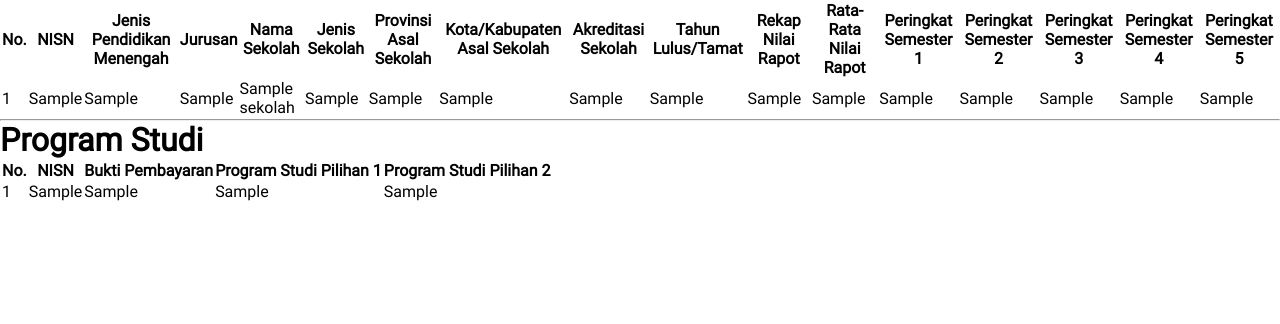
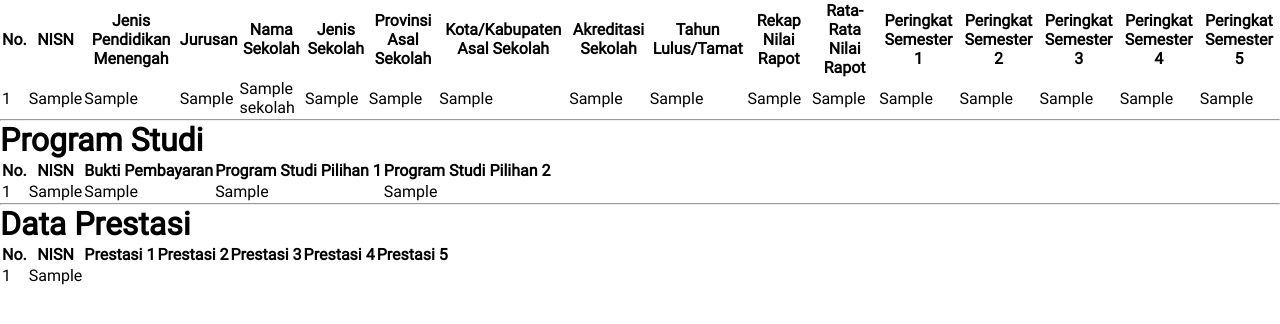
Before and after one commit to Kel-1-Cabang-GitHub/poltekkespalembang, a CodeIgniter app: page /poltekkespalembang/index.php/admin_controller/data_pendaftar in a window 1280 px wide. Shown: the part 264-588 px from the top of the page. Run offline with CodeIgniter, Linux system fonts and the light colour scheme; tables that the repository leaves empty or names only in its code hold one stand-in row (values such as "Sample post"); data that the repository does not hold is empty.

Commit message:
Make validation and database logic for data prestasi and berkas ktmse gakin

```diff
--- a/application/controllers/Admin_Controller.php
+++ b/application/controllers/Admin_Controller.php
@@ -7,7 +7,7 @@ class Admin_Controller extends CI_Controller
 	{
 		parent::__construct();
 		$this->load->helper('admin');
-		$this->load->model('Admin_Model');
+		$this->load->model('Daftar_Model');
 	}
 
 	public function register()
@@ -25,10 +25,10 @@ class Admin_Controller extends CI_Controller
 	public function data_pendaftar()
 	{
 		$data = [
-			'data_pribadi' => $this->Admin_Model->get_all_data('data_pribadi'),
-			'data_sekolah' => $this->Admin_Model->get_all_data('data_sekolah'),
-			// 'peringkat' => $this->Admin_Model->get_all_data('peringkat'),
-			'program_studi' => $this->Admin_Model->get_all_data('program_studi')
+			'data_pribadi' => $this->Daftar_Model->get_all_data('data_pribadi'),
+			'data_sekolah' => $this->Daftar_Model->get_all_data('data_sekolah'),
+			'program_studi' => $this->Daftar_Model->get_all_data('program_studi'),
+			'data_prestasi' => $this->Daftar_Model->get_all_data('data_prestasi'),
 		];
 
 		$this->load->view('data-pendaftar', $data);
@@ -45,28 +45,37 @@ class Admin_Controller extends CI_Controller
 			'nisn', 'jenis_pendidikan_menengah', 'jurusan', 'nama_sekolah',
 			'jenis_sekolah', 'provinsi_asal_sekolah', 'kota_kabupaten_asal_sekolah',
 			'akreditasi_sekolah', 'tahun_lulus', 'rekap_nilai_rapot', 'rata_rata_nilai_rapot',
-			'peringkat_semester_1', 'peringkat_semester_2', 'peringkat_semester_3',
-			'peringkat_semester_4', 'peringkat_semester_5'
 		];
+		for ($i = 1; $i <= 5; $i++) {
+			array_push($data_sekolah_columns, "peringkat_semester_$i");
+		}
 		$program_studi_columns = ['nisn', 'bukti_pembayaran', 'program_studi_pilihan_1', 'program_studi_pilihan_2'];
+		$data_prestasi_columns = ['nisn'];
+		for ($i = 1; $i <= 5; $i++) {
+			array_push($data_prestasi_columns, "prestasi_$i");
+		}
 
-		$all_data_pribadi = $this->Admin_Model->get_all_data('data_pribadi');
-		$all_data_sekolah = $this->Admin_Model->get_all_data('data_sekolah');
-		$all_program_studi = $this->Admin_Model->get_all_data('program_studi');
+		$all_data_pribadi = $this->Daftar_Model->get_all_data('data_pribadi');
+		$all_data_sekolah = $this->Daftar_Model->get_all_data('data_sekolah');
+		$all_program_studi = $this->Daftar_Model->get_all_data('program_studi');
+		$all_data_prestasi = $this->Daftar_Model->get_all_data('data_prestasi');
 
 		$spreadsheet = make_new_spreadsheet();
 
 		$data_pribadi_sheet = $spreadsheet->getActiveSheet()->setTitle('Data Pribadi');
 		$data_sekolah_sheet = create_new_sheet($spreadsheet, 'Data Sekolah');
 		$program_studi_sheet = create_new_sheet($spreadsheet, 'Program Studi');
+		$data_prestasi_sheet = create_new_sheet($spreadsheet, 'Data Prestasi');
 
 		make_header_cell($data_pribadi_sheet, ...$data_pribadi_columns);
 		make_header_cell($data_sekolah_sheet, ...$data_sekolah_columns);
 		make_header_cell($program_studi_sheet, ...$program_studi_columns);
+		make_header_cell($data_prestasi_sheet, ...$data_prestasi_columns);
 
 		insert_data_into_spreadsheet($data_pribadi_sheet, $all_data_pribadi, ...$data_pribadi_columns);
 		insert_data_into_spreadsheet($data_sekolah_sheet, $all_data_sekolah, ...$data_sekolah_columns);
 		insert_data_into_spreadsheet($program_studi_sheet, $all_program_studi, ...$program_studi_columns);
+		insert_data_into_spreadsheet($data_prestasi_sheet, $all_data_prestasi, ...$data_prestasi_columns);
 
 		save_spreadsheet($spreadsheet);
 	}
--- a/application/helpers/daftar_helper.php
+++ b/application/helpers/daftar_helper.php
@@ -12,7 +12,7 @@ if (!function_exists('upload_file')) {
 	{
 		$CI = &get_instance();
 
-		if (empty($_FILES[$name_attr]['name'])) return 'No file uploaded!';
+		if (empty($_FILES[$name_attr]['name'])) return null;
 		$config['upload_path'] = $upload_path;
 		$config['allowed_types'] = $allowed_types;
 		$config['file_name'] = $file_name;
--- a/application/models/Admin_Model.php
+++ b/application/models/Admin_Model.php
@@ -3,23 +3,5 @@ defined('BASEPATH') or exit('No direct script access allowed');
 
 class Admin_Model extends CI_Model
 {
-	public function get_all_data($table_name)
-	{
-		// SELECT * FROM $table_name;
-		return $this->db->get($table_name)->result_array();
-	}
 
-	public function update_data($table_nama, $data, $id)
-	{
-		// UPDATE $table_nama SET $data WHERE id = $id;
-		$this->db->where('id', $id);
-		$this->db->update($table_nama, $data);
-	}
-
-	public function delete_data($table_nama, $id)
-	{
-		// DELETE FROM $table_nama WHERE id = $id;
-		$this->db->where('id', $id);
-		$this->db->delete($table_nama);
-	}
 }
--- a/application/models/Daftar_Model.php
+++ b/application/models/Daftar_Model.php
@@ -8,4 +8,31 @@ class Daftar_Model extends CI_Model
 		// INSERT INTO $table_name VALUES ($data);
 		return $this->db->insert($table_name, $data);
 	}
+
+	public function get_all_data($table_name)
+	{
+		if ($this->count_rows($table_name) <= 0) return [];
+		// SELECT * FROM $table_name;
+		return $this->db->get($table_name)->result_array();
+	}
+
+	public function update_data($table_nama, $data, $id)
+	{
+		// UPDATE $table_nama SET $data WHERE id = $id;
+		$this->db->where('id', $id);
+		$this->db->update($table_nama, $data);
+	}
+
+	public function delete_data($table_nama, $id)
+	{
+		// DELETE FROM $table_nama WHERE id = $id;
+		$this->db->where('id', $id);
+		$this->db->delete($table_nama);
+	}
+
+	public function count_rows($table_name)
+	{
+		// SELECT COUNT(*) FROM $table_name;
+		return $this->db->get($table_name)->num_rows();
+	}
 }
--- a/application/views/data-pendaftar.php
+++ b/application/views/data-pendaftar.php
@@ -82,11 +82,9 @@
 				<th>Tahun Lulus/Tamat</th>
 				<th>Rekap Nilai Rapot</th>
 				<th>Rata-Rata Nilai Rapot</th>
-				<th>Peringkat Semester 1</th>
-				<th>Peringkat Semester 2</th>
-				<th>Peringkat Semester 3</th>
-				<th>Peringkat Semester 4</th>
-				<th>Peringkat Semester 5</th>
+				<?php for ($i = 1; $i <= 5; $i++): ?>
+					<th>Peringkat Semester <?= $i ?></th>
+				<?php endfor; ?>
 			</tr>
 		</thead>
 		<tbody>
@@ -106,17 +104,15 @@
 						<td><?= $data['tahun_lulus']; ?></td>
 						<td><?= $data['rekap_nilai_rapot']; ?></td>
 						<td><?= $data['rata_rata_nilai_rapot']; ?></td>
-						<td><?= $data['peringkat_semester_1']; ?></td>
-						<td><?= $data['peringkat_semester_2']; ?></td>
-						<td><?= $data['peringkat_semester_3']; ?></td>
-						<td><?= $data['peringkat_semester_4']; ?></td>
-						<td><?= $data['peringkat_semester_5']; ?></td>
+						<?php for ($i = 1; $i <= 5; $i++): ?>
+							<td><?= $data["peringkat_semester_$i"]; ?></td>
+						<?php endfor; ?>
 					</tr>
 					<?php $counter++; ?>
 				<?php endforeach; ?>
 			<?php else: ?>
 				<tr>
-					<td colspan="12">No Records founds</td>
+					<td colspan="17">No Records founds</td>
 				</tr>
 			<?php endif; ?>
 		</tbody>
@@ -153,5 +149,36 @@
 			<?php endif; ?>
 		</tbody>
 	</table>
+	<hr>
+	<h1>Data Prestasi</h1>
+	<table>
+		<thead>
+			<tr>
+				<th>No.</th>
+				<th>NISN</th>
+				<?php for ($i = 1; $i <= 5; $i++): ?>
+					<th>Prestasi <?= $i ?></th>
+				<?php endfor; ?>
+			</tr>
+		</thead>
+		<tbody>
+			<?php $counter = 1; ?>
+			<?php if (isset($data_prestasi) && !empty($data_prestasi)): ?>
+				<?php foreach ($data_prestasi as $key => $data): ?>
+					<tr>
+						<td><?= $counter ?></td>
+						<td><?= $data['nisn'] ?></td>
+						<?php for ($i = 1; $i <= 5; $i++): ?>
+							<td><?= $data["prestasi_$i"] ?></td>
+						<?php endfor; ?>
+					</tr>
+				<?php endforeach; ?>
+			<?php else: ?>
+				<tr>
+					<td colspan="7">No Records founds</td>
+				</tr>
+			<?php endif; ?>
+		</tbody>
+	</table>
 </body>
 </html>
```
Also changed, not shown: application/controllers/Daftar_Controller.php (+59 -38 lines), application/views/form-pendaftaran.php (+25 -12 lines), assets/scripts/form-script.js (+6 -7 lines), assets/scripts/nav-script.js (+6 -6 lines), 11 other files. Lines whose indentation alone changed are shown as unchanged.
